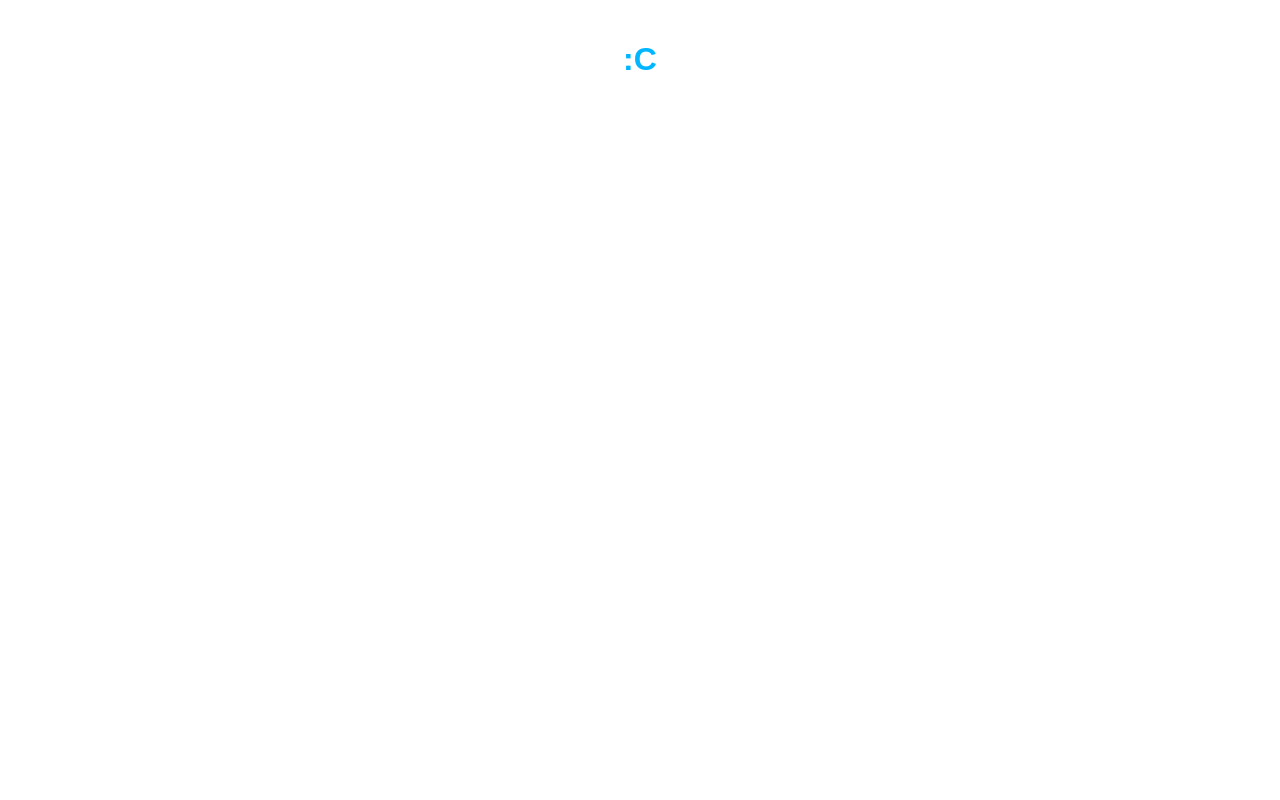
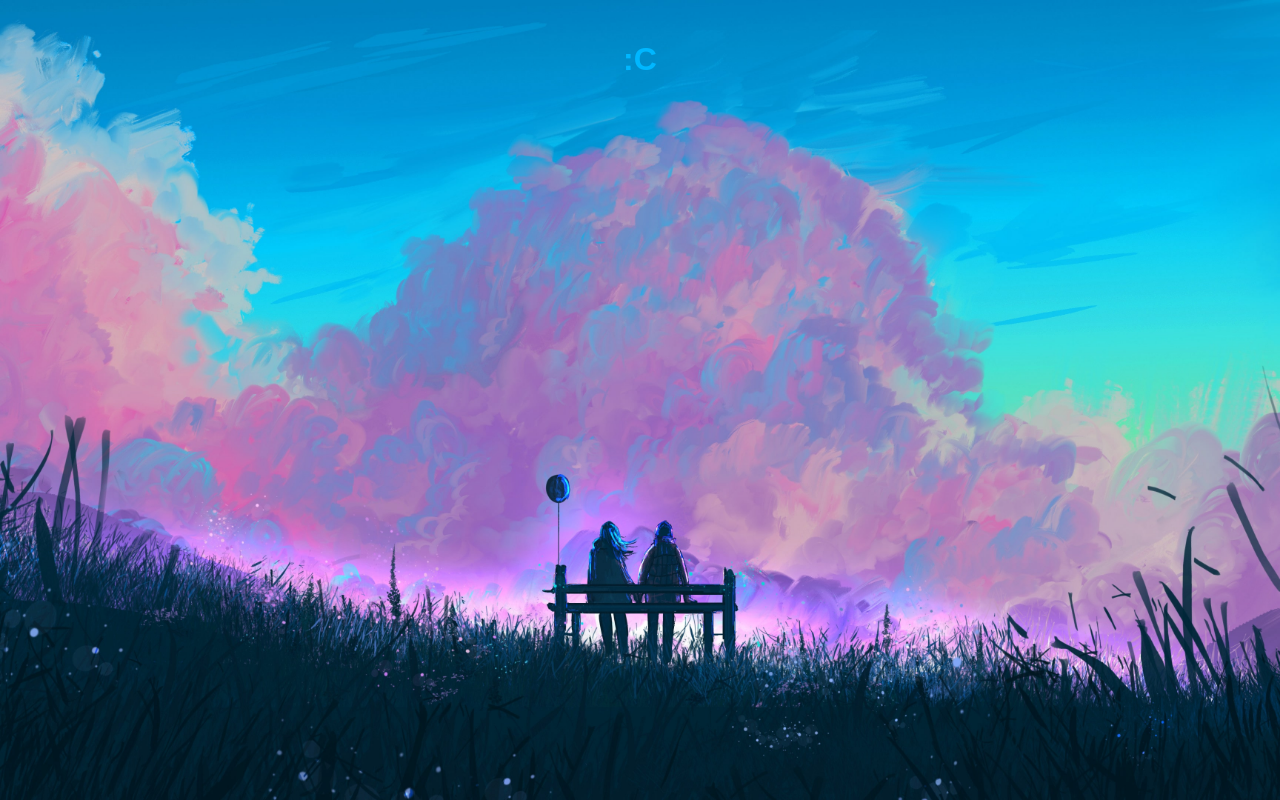
Before and after one commit to andygabo1/andygabo1.github.io, a plain HTML site: page index.html in a window 1280 px wide. Drawn offline with Linux system fonts and the light colour scheme.

Commit message:
Update estilos.css
backing

```diff
--- a/estilos.css
+++ b/estilos.css
@@ -1,7 +1,7 @@
 /* Estilos generales */
 body {
     font-family: Arial, sans-serif;
-    background-image: url('');
+    background-image: url('aw.jpg');
     background-size: cover; /* Ajusta la imagen para que cubra completamente el fondo */
     background-position: center center; /* Centra la imagen horizontal y verticalmente */
     background-attachment: fixed; /* Opcional: fija la imagen de fondo */
```
